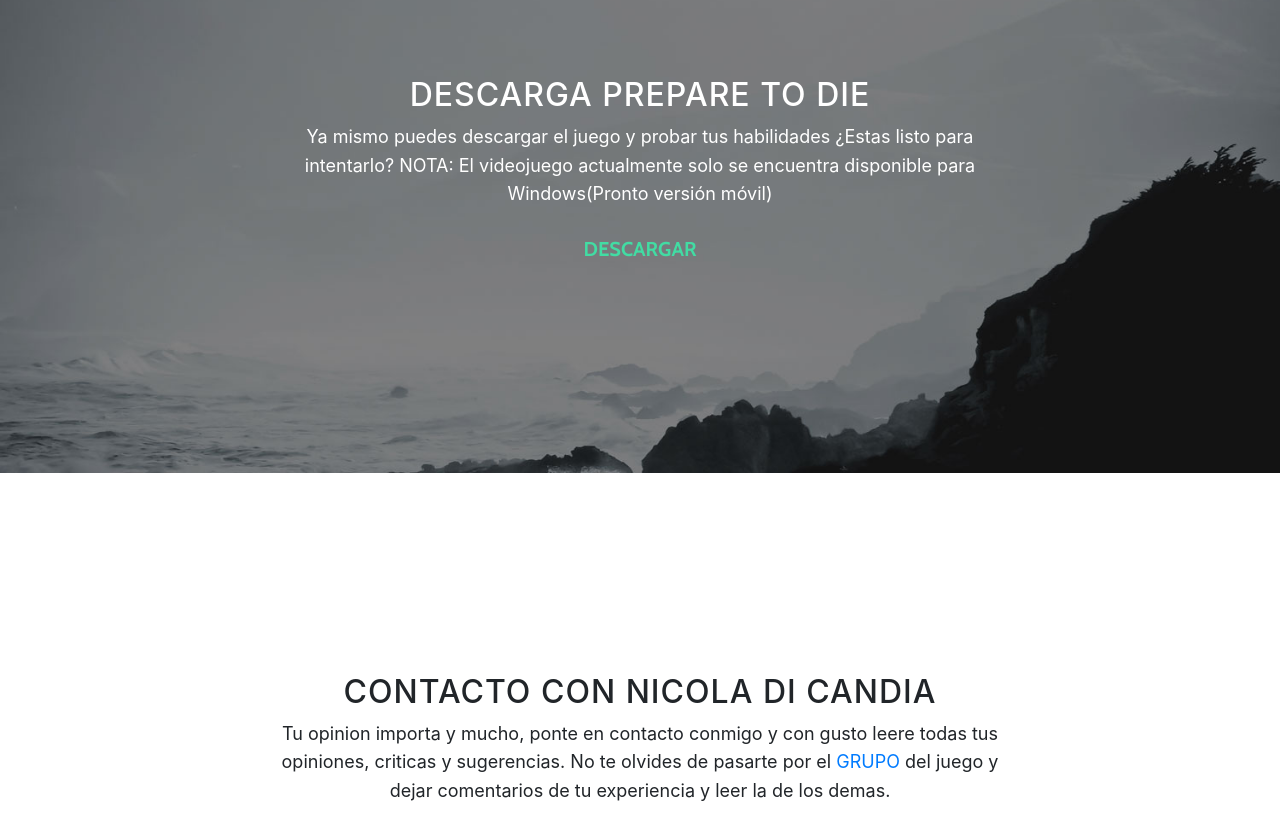
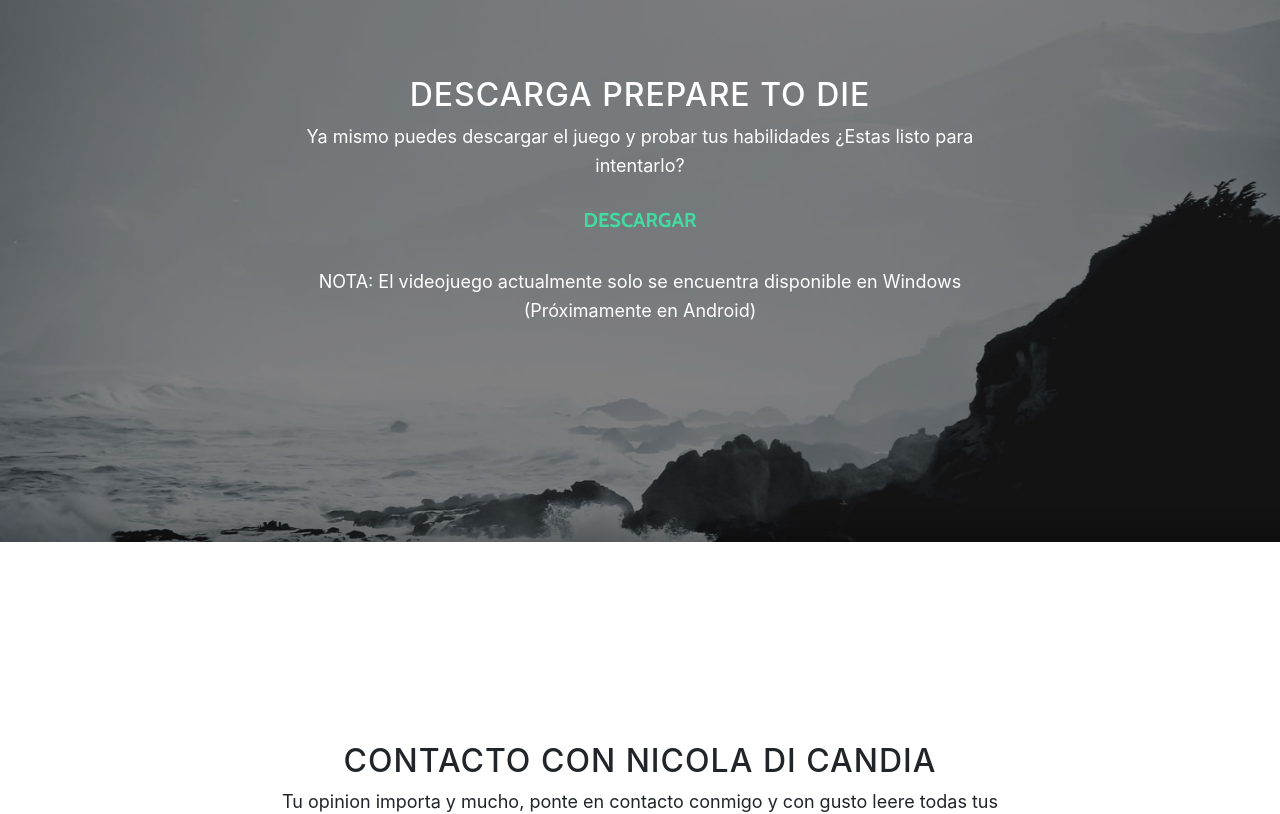
Before and after one commit to preparetodie/preparetodie, a website with bundled scripts: page index.html in a window 1280 px wide. Shown: the part 2720-3534 px from the top of the page. Built offline with nearby package versions, Linux system fonts and the light colour scheme.

Commit message:
final notes

```diff
--- a/index.html
+++ b/index.html
@@ -116,8 +116,10 @@
         <div class="col-lg-8 mx-auto">
           <h2>DESCARGA PREPARE TO DIE</h2>
           <p>Ya mismo puedes descargar el juego y probar tus habilidades ¿Estas listo para intentarlo?
-            NOTA: El videojuego actualmente solo se encuentra disponible para Windows(Pronto versión móvil)</p>
+           </p>
           <a target="_blank" href="https://drive.google.com/file/d/148TXm3DQ1FuocubNCYAD1HLoY_TSVLYN/view?usp=sharing" class="btn btn-default btn-lg">DESCARGAR</a>
+            <br><br>
+            <p> NOTA: El videojuego actualmente solo se encuentra disponible en Windows (Próximamente en Android)</p>
         </div>
       </div>
 
```
